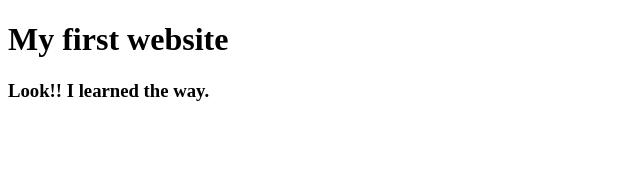
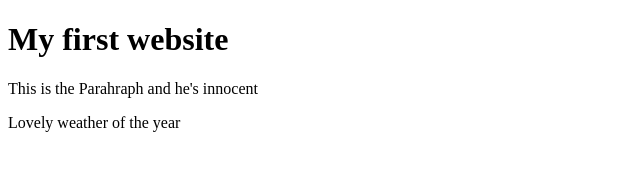
Before and after one commit to fazlulhoq/my-first-website, a plain HTML site: page index.html in a window 1280 px wide. Shown: the whole page, without its empty margins (0-640 px from the left). Drawn offline with Linux system fonts and the light colour scheme.

Commit message:
Lovely weather added

```diff
--- a/index.html
+++ b/index.html
@@ -7,6 +7,7 @@
 </head>
 <body>
     <h1>My first website</h1>
-    <h3>Look!! I learned the way.</h3>
+    <p>This is the Parahraph and he's innocent</p>
+    <p>Lovely weather of the year</p>
 </body>
 </html>
```
